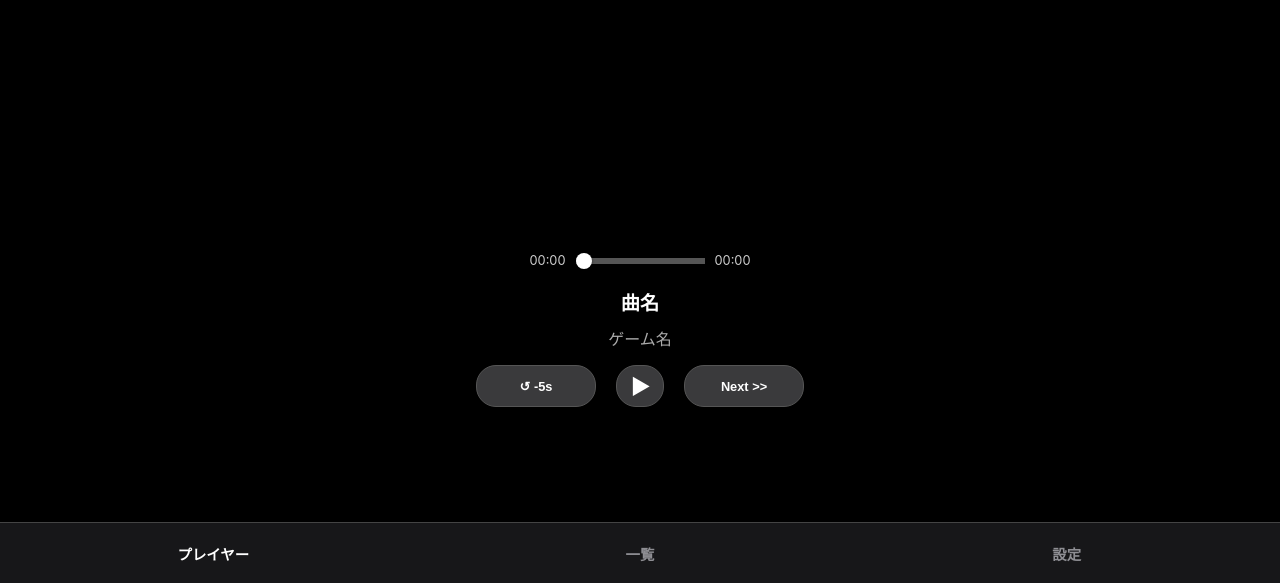
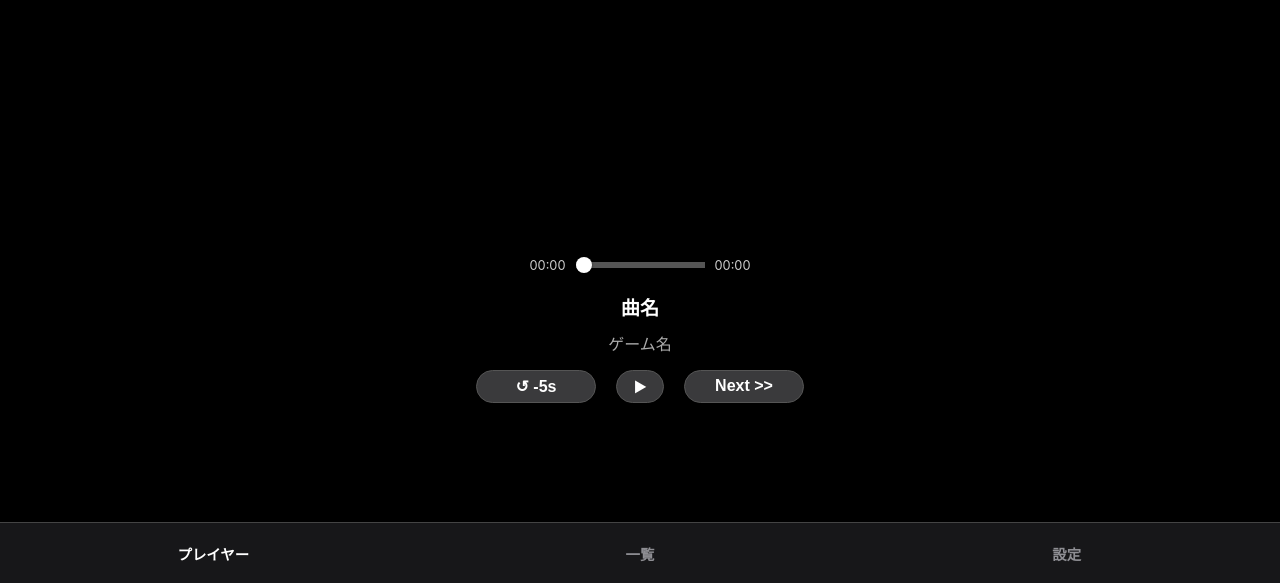
Before and after one commit to TaMagolor/MyMusicApp, a plain HTML site: page index.html in a window 1280 px wide. Shown: the part 217-800 px from the top of the page. Drawn offline with nearby package versions, Linux system fonts and the light colour scheme.

Commit message:
v.5.0.11

```diff
--- a/app.js
+++ b/app.js
@@ -1,7 +1,7 @@
 // =================================================================
 // Application Version
 // =================================================================
-const APP_VERSION = 'v.5.0.10'; // Fixed property panel UI bugs
+const APP_VERSION = 'v.5.0.11'; // Fixed property panel UI bugs
 
 // =================================================================
 // HTML Element Acquisition
--- a/style.css
+++ b/style.css
@@ -262,7 +262,11 @@
 .control-btn {
     width: 30%;
     padding: 6px 0;
-    font-size: 0.8em;
+    display: flex;
+    font-size: 1em;
+    justify-content: center;
+    align-items: center;
+    box-sizing: border-box;
     border-radius: 20px;
     background-color: #3a3a3c;
     color: #fff;
@@ -281,7 +285,7 @@
 
 .play-btn {
     width: 12%;
-    font-size: 1.2em; /* アイコンを大きく */
+    font-size: 0.8em;
     font-weight: bold;
 }
 
```
